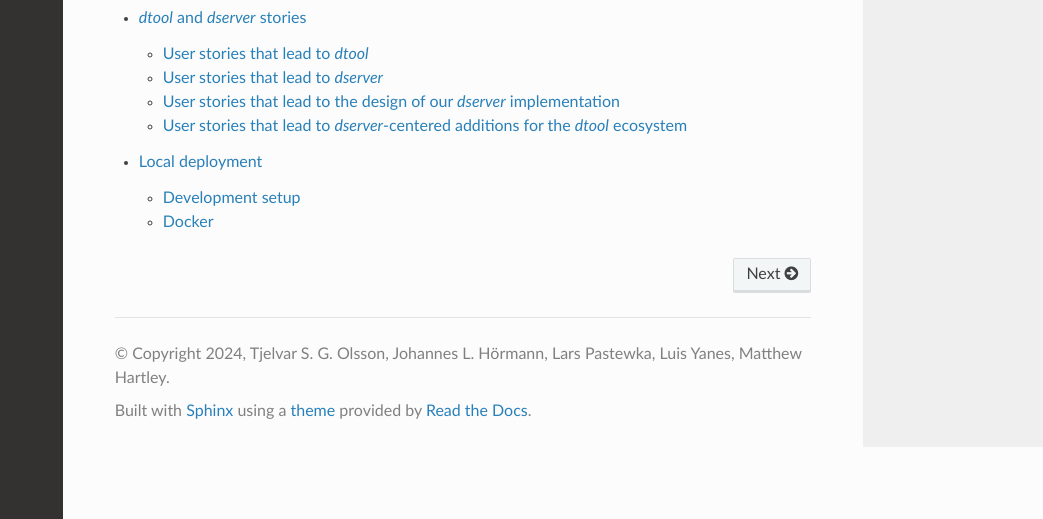
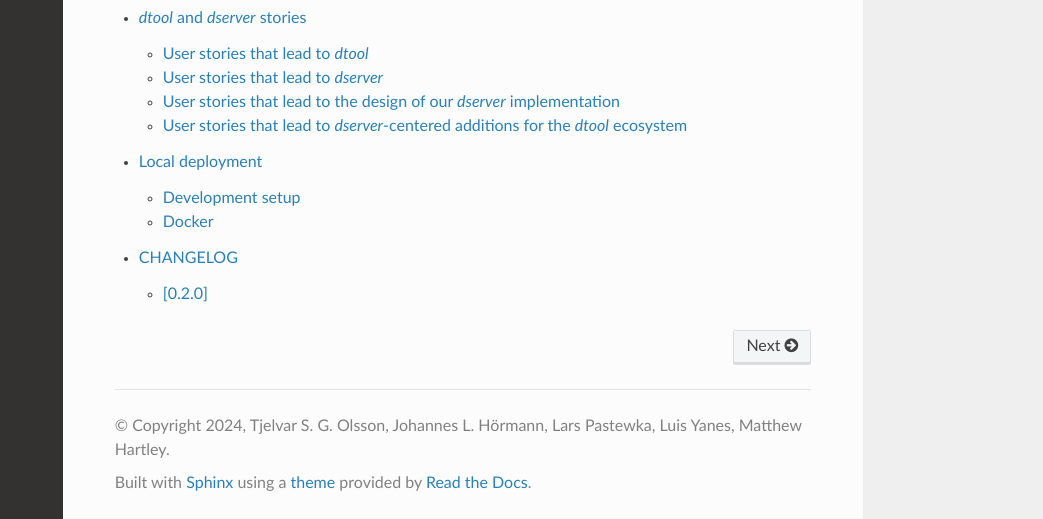
Before and after one commit to livMatS/dserver-minimal, a Sphinx documentation site: the page built from docs/index.rst, in a window 1280 px wide and 900 px high, scrolled down 543 px, cut to the strip 381-900 px from the top of the window. Shown: the whole strip, without its empty margins (237-1280 px from the left). Built offline with Sphinx 7.4.7 and the Read the Docs theme 2.0.0, drawn with Linux system fonts in a browser that asks for light colours.

Commit message:
DOC: changelog in docs

```diff
--- /dev/null
+++ b/docs/changelog.rst
@@ -0,0 +1 @@
+.. include:: ../CHANGELOG.rst
--- a/docs/index.rst
+++ b/docs/index.rst
@@ -13,3 +13,4 @@
    self
    story
    development
+   changelog
```
